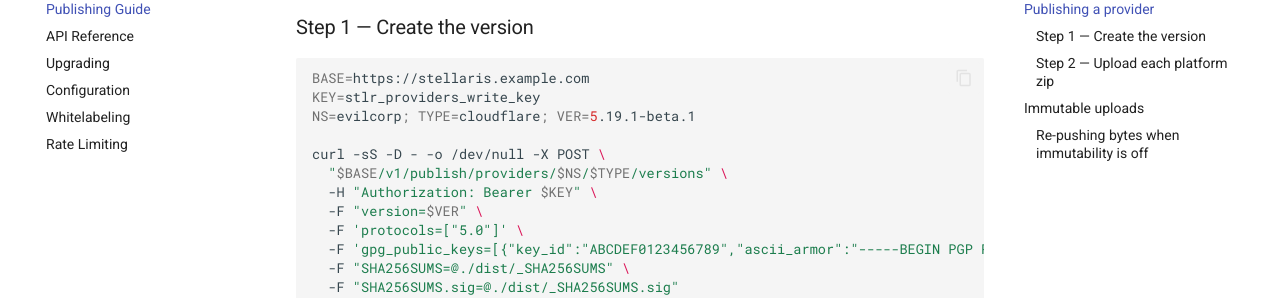
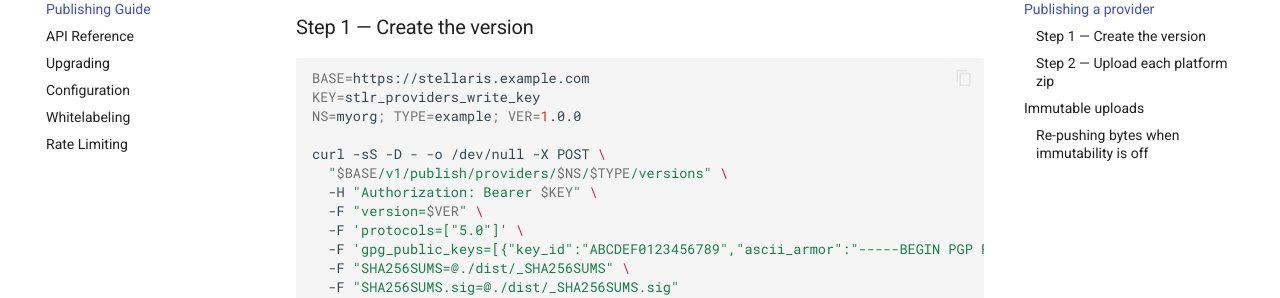
Before and after one commit to hyvmind-io/stellaris, an MkDocs documentation site: the page built from docs/publishing.md, in a window 1280 px wide and 900 px high, scrolled down 1323 px. Shown: the part 153-451 px from the top of the window. Built offline with MkDocs 1.6.1 and Material for MkDocs 9.7.7, drawn with Linux system fonts in a browser that asks for light colours.

Commit message:
docs: replace org-specific names and real key IDs with placeholders
Workflow comments, publishing examples and tests referenced a specific
organization, its registry namespace and a real GPG key fingerprint.
Use generic placeholders (myorg, acme, example.com) instead.

````diff
--- a/docs/publishing.md
+++ b/docs/publishing.md
@@ -63,14 +63,14 @@ flow:
 ```bash
 BASE=https://stellaris.example.com
 KEY=stlr_providers_write_key
-NS=evilcorp; TYPE=cloudflare; VER=5.19.1-beta.1
+NS=myorg; TYPE=example; VER=1.0.0
 
 curl -sS -D - -o /dev/null -X POST \
   "$BASE/v1/publish/providers/$NS/$TYPE/versions" \
   -H "Authorization: Bearer $KEY" \
   -F "version=$VER" \
   -F 'protocols=["5.0"]' \
-  -F 'gpg_public_keys=[{"key_id":"ABCDEF0123456789","ascii_armor":"-----BEGIN PGP PUBLIC KEY BLOCK-----\n...\n-----END PGP PUBLIC KEY BLOCK-----","source":"evilcorp"}]' \
+  -F 'gpg_public_keys=[{"key_id":"ABCDEF0123456789","ascii_armor":"-----BEGIN PGP PUBLIC KEY BLOCK-----\n...\n-----END PGP PUBLIC KEY BLOCK-----","source":"myorg"}]' \
   -F "SHA256SUMS=@./dist/_SHA256SUMS" \
   -F "SHA256SUMS.sig=@./dist/_SHA256SUMS.sig"
 # → 201, response header: ETag: W/"1"
````
Also changed, not shown: docs/API.md (+2 -2 lines), 4 other files.
